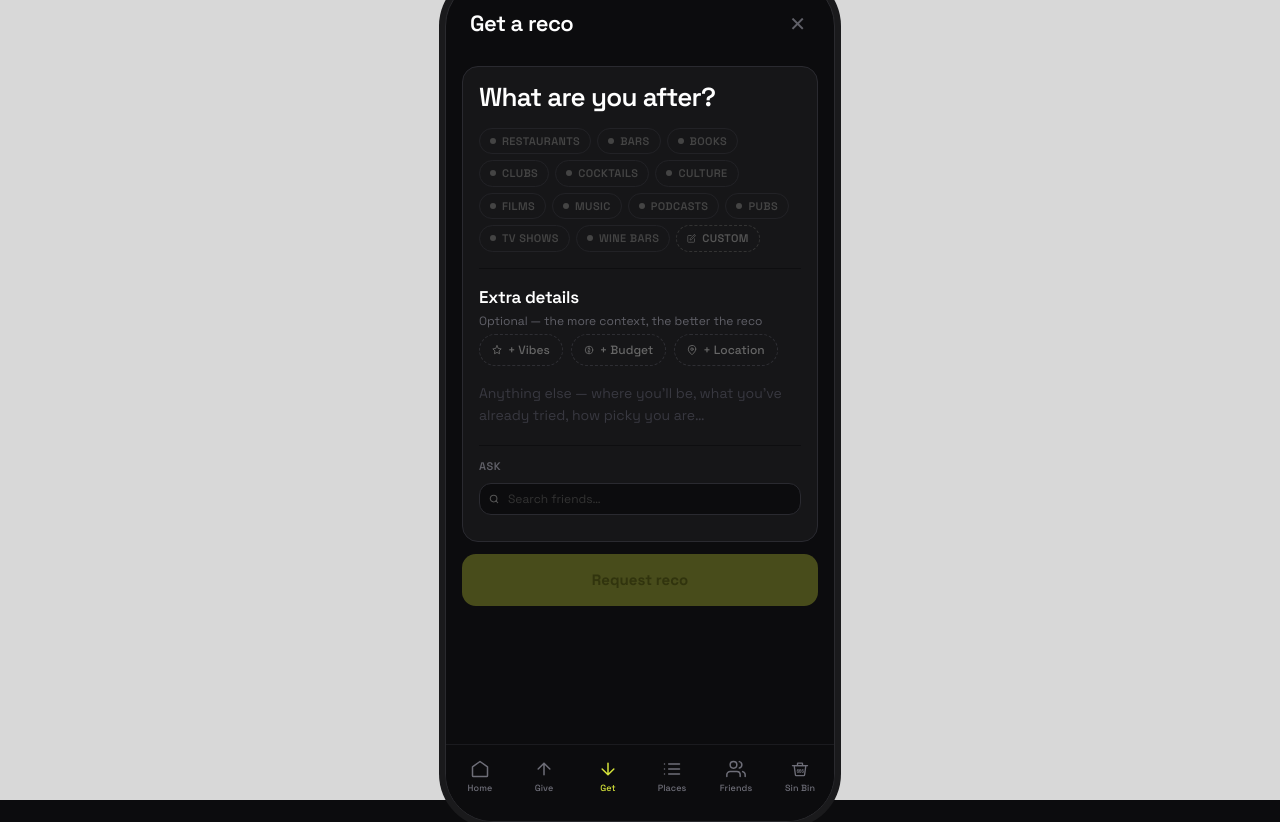
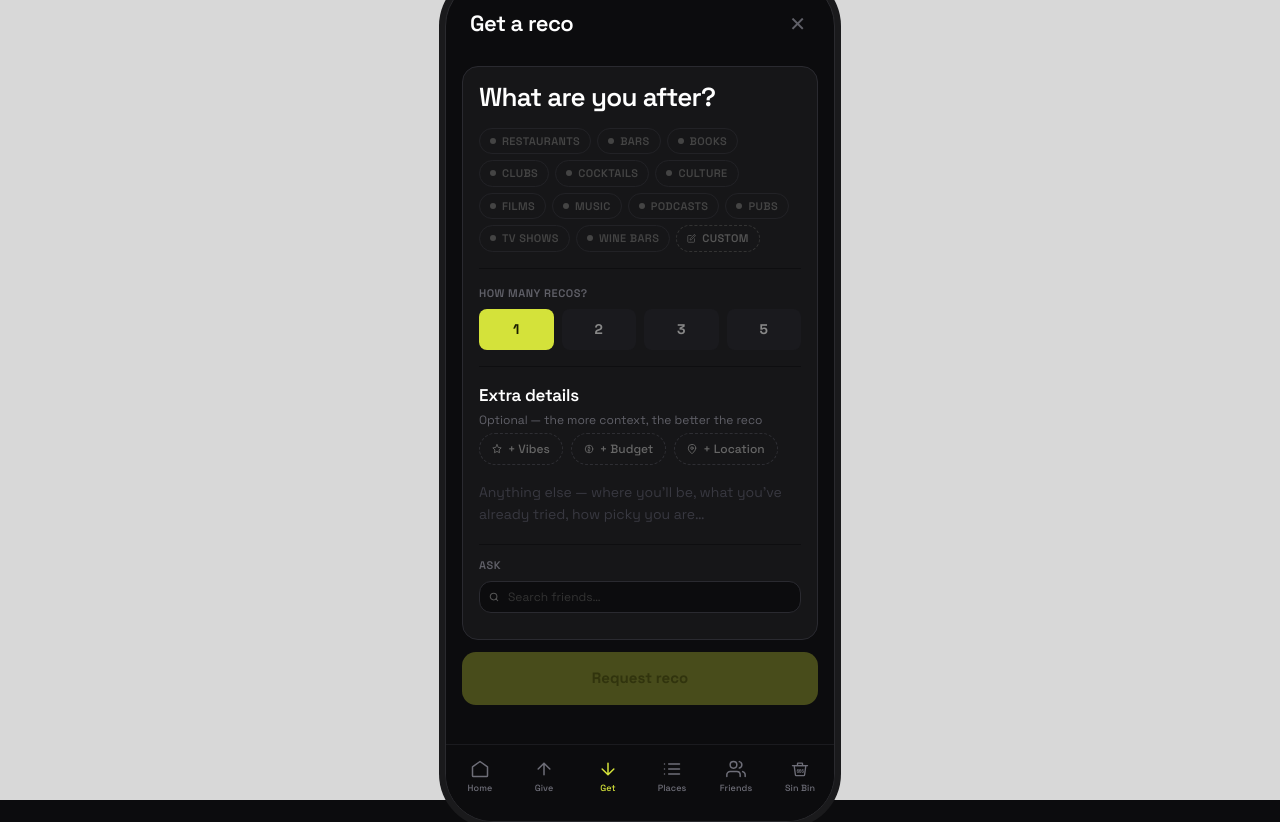
Before and after one commit to tylerhendy-design/recco, a Next.js app: page /get in a window 1280 px wide. Built offline with nearby package versions, Linux system fonts and the light colour scheme.

Commit message:
Get page: how many recos selector (1, 2, 3, 5) sent in notification payload

```diff
--- a/src/app/(app)/get/page.tsx
+++ b/src/app/(app)/get/page.tsx
@@ -85,6 +85,7 @@ function GetPageInner() {
   const [userId, setUserId] = useState<string | null>(null)
   const [sent, setSent] = useState(false)
   const [sending, setSending] = useState(false)
+  const [recoCount, setRecoCount] = useState(1)
 
   useEffect(() => {
     createClient().auth.getUser().then(async ({ data: { user } }) => {
@@ -135,7 +136,7 @@ function GetPageInner() {
     const effectiveCat = selectedCat === 'custom' ? (customCat.trim() || null) : selectedCat
     const payload = {
       category: effectiveCat,
-      count: 1,
+      count: recoCount,
       constraints: Object.fromEntries(Object.entries(constraints).filter(([, v]) => v.trim())),
       details: details.trim() || null,
     }
@@ -257,6 +258,26 @@ function GetPageInner() {
                 onChange={(e) => setCustomCat(e.target.value)}
               />
             )}
+          </div>
+
+          {/* How many */}
+          <div className="border-t border-[#0e0e10] pt-4 mb-4">
+            <div className="text-[11px] font-semibold text-text-faint tracking-[0.5px] uppercase mb-2">How many recos?</div>
+            <div className="flex gap-2">
+              {[1, 2, 3, 5].map((n) => (
+                <button
+                  key={n}
+                  onClick={() => setRecoCount(n)}
+                  className={`flex-1 py-2.5 rounded-lg text-[14px] font-bold transition-all ${
+                    recoCount === n
+                      ? 'bg-accent text-accent-fg'
+                      : 'bg-[#1a1a1e] text-[#888]'
+                  }`}
+                >
+                  {n}
+                </button>
+              ))}
+            </div>
           </div>
 
           {/* Extra details section */}
```
